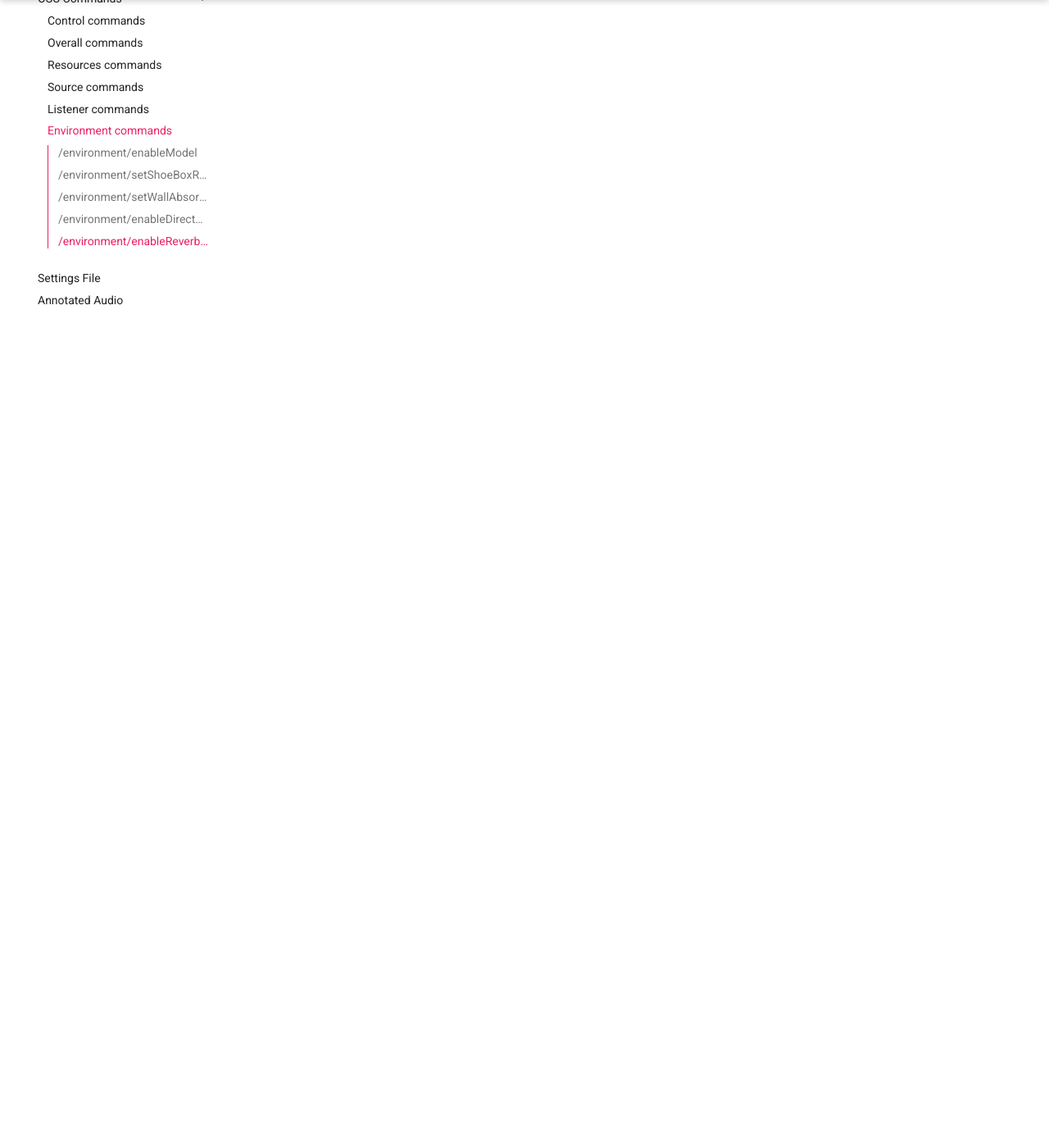
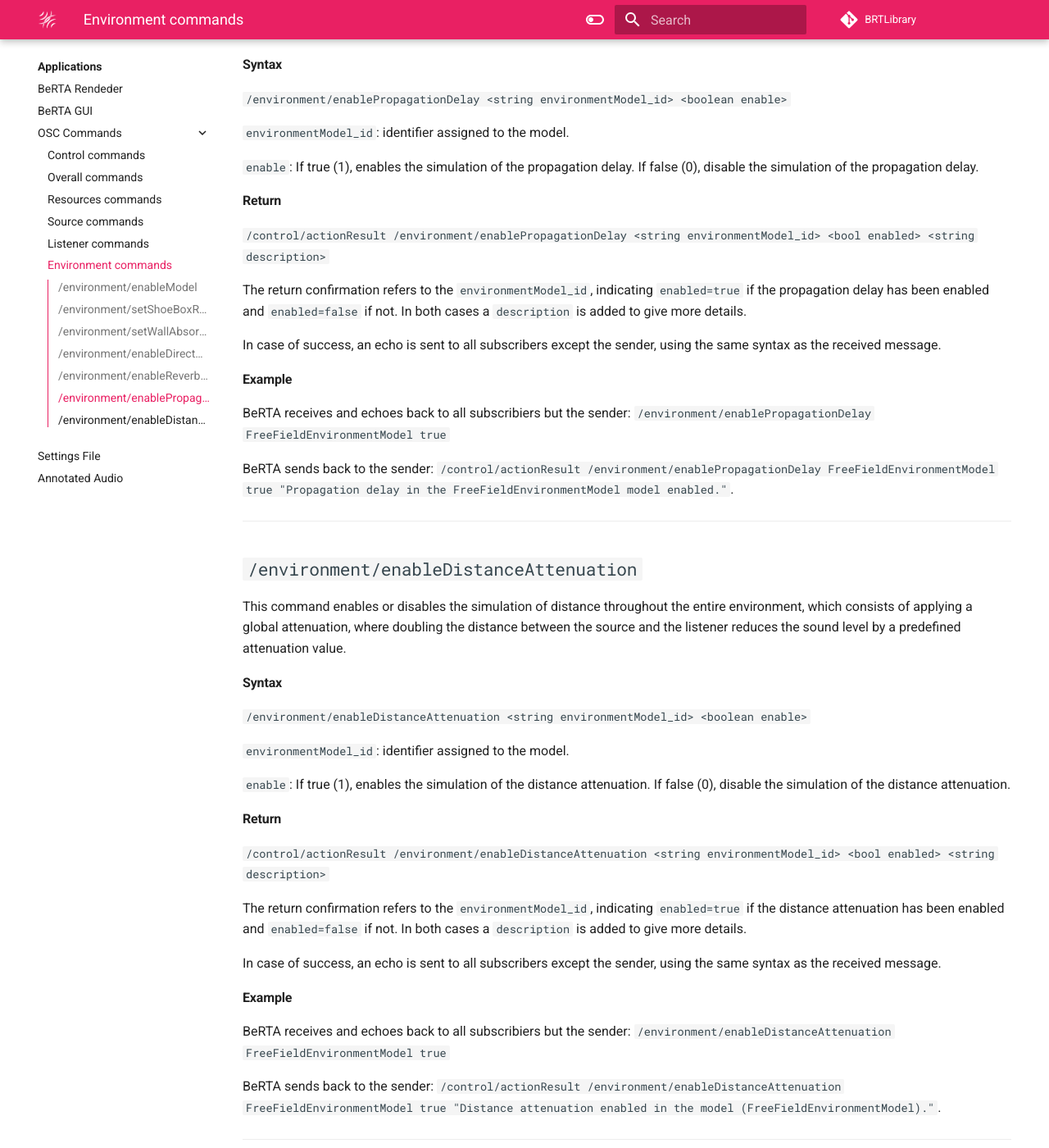
Before and after one commit to GrupoDiana/BRT-Documentation, an MkDocs documentation site: the page built from docs/osc/environment.md, in a window 1280 px wide and 1400 px high, scrolled down 4767 px. Shown: the whole window at 82% size. Built offline with MkDocs 1.6.1 and Material for MkDocs 9.7.7, drawn with Linux system fonts in a browser that asks for light colours; comment, search, counter and statistics services are not loaded; some of the changed text lies outside the part shown.

Commit message:
feat: added two new commands for environment

```diff
--- a/docs/osc/environment.md
+++ b/docs/osc/environment.md
@@ -136,7 +136,7 @@
 
 ## `/environment/enableDirectPath`
 
-This command switches on or off the virtual source coresponding to the direct path, which actually is not virtual, but the real one. Disabling it will produce silence at its output. this feature can be implemented in all environment models.
+This command switches on or off the virtual source coresponding to the direct path, which actually is not virtual, but the real one. Disabling it will produce silence at its output. This feature can be implemented in all environment models.
 
 #### Syntax
 
@@ -167,7 +167,7 @@
 
 ## `/environment/enableReverbPath`
 
-This command switches on or off all the virtual sources but the one of the direct path, which actually is not virtual. Disabling them will produce silence at all their outputs. this feature can be implemented in all environment models.
+This command switches on or off all the virtual sources but the one of the direct path, which actually is not virtual. Disabling them will produce silence at all their outputs. This feature can be implemented in all environment models.
 
 #### Syntax
 
@@ -195,3 +195,66 @@
 
 <!----------------------------------------------------------------------------------->
 ---
+
+
+## `/environment/enablePropagationDelay`
+
+This command enables or disables the simulation of propagation delay throughout the entire environment, allowing users to control whether or not the system accounts for delays in signal propagation during audio rendering.
+
+#### Syntax
+
+`/environment/enablePropagationDelay <string environmentModel_id> <boolean enable>`
+
+`environmentModel_id`: identifier assigned to the model.
+
+`enable`: If true (1), enables the simulation of the propagation delay. If false (0), disable the simulation of the propagation delay.
+
+#### Return
+
+`/control/actionResult /environment/enablePropagationDelay <string environmentModel_id> <bool enabled> <string description>`
+
+The return confirmation refers to the `environmentModel_id`, indicating `enabled=true` if the propagation delay has been enabled and `enabled=false` if not. In both cases a `description` is added to give more details.
+
+In case of success, an echo is sent to all subscribers except the sender, using the same syntax as the received message.
+
+
+#### Example
+
+BeRTA receives and echoes back to all subscribiers but the sender: `/environment/enablePropagationDelay FreeFieldEnvironmentModel true`
+
+BeRTA sends back to the sender: `/control/actionResult /environment/enablePropagationDelay FreeFieldEnvironmentModel true "Propagation delay in the FreeFieldEnvironmentModel model enabled."`.
+
+
+<!----------------------------------------------------------------------------------->
+---
+
+## `/environment/enableDistanceAttenuation`
+
+This command enables or disables the simulation of distance throughout the entire environment, which consists of applying a global attenuation, where doubling the distance between the source and the listener reduces the sound level by a predefined attenuation value.
+
+#### Syntax
+
+`/environment/enableDistanceAttenuation <string environmentModel_id> <boolean enable>`
+
+`environmentModel_id`: identifier assigned to the model.
+
+`enable`: If true (1), enables the simulation of the distance attenuation. If false (0), disable the simulation of the distance attenuation.
+
+#### Return
+
+`/control/actionResult /environment/enableDistanceAttenuation <string environmentModel_id> <bool enabled> <string description>`
+
+The return confirmation refers to the `environmentModel_id`, indicating `enabled=true` if the distance attenuation has been enabled and `enabled=false` if not. In both cases a `description` is added to give more details.
+
+In case of success, an echo is sent to all subscribers except the sender, using the same syntax as the received message.
+
+
+#### Example
+
+BeRTA receives and echoes back to all subscribiers but the sender: `/environment/enableDistanceAttenuation FreeFieldEnvironmentModel true`
+
+BeRTA sends back to the sender: `/control/actionResult /environment/enableDistanceAttenuation FreeFieldEnvironmentModel true "Distance attenuation enabled in the model (FreeFieldEnvironmentModel)."`.
+
+
+<!----------------------------------------------------------------------------------->
+---
```
